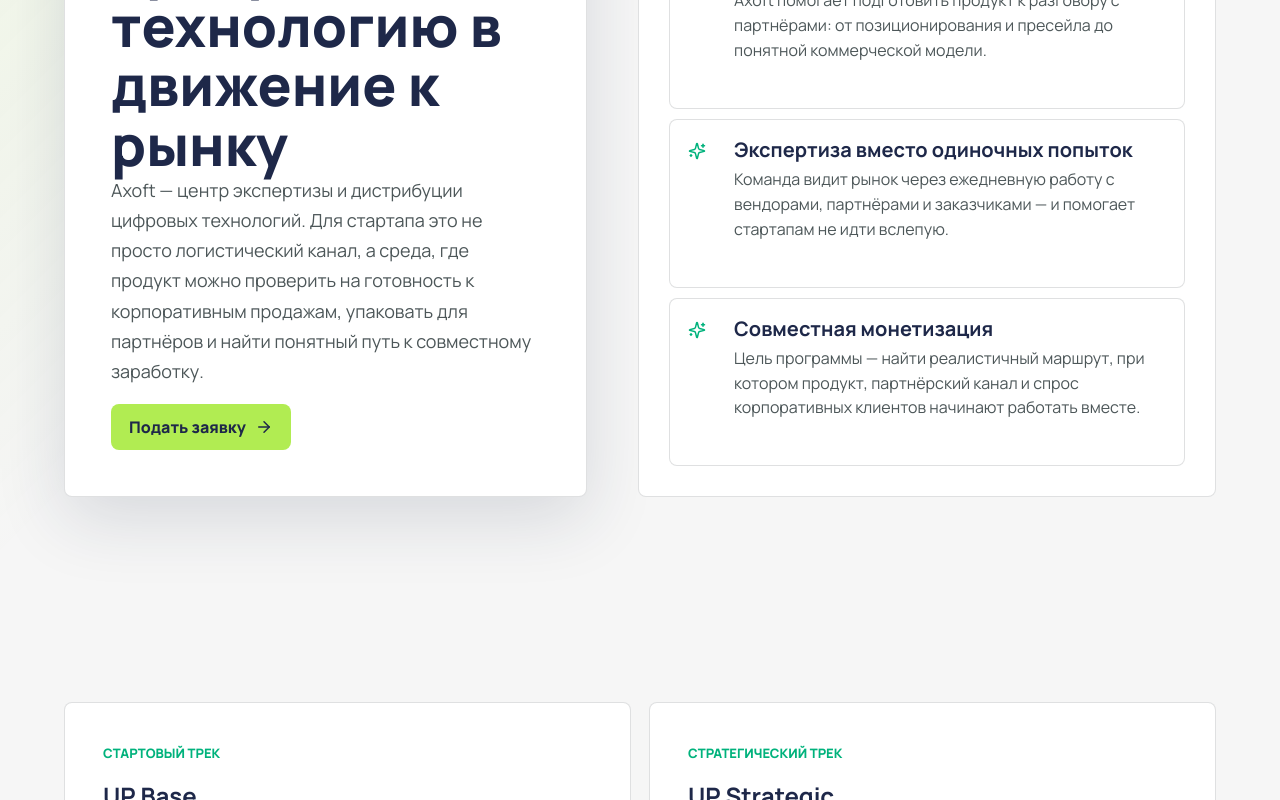
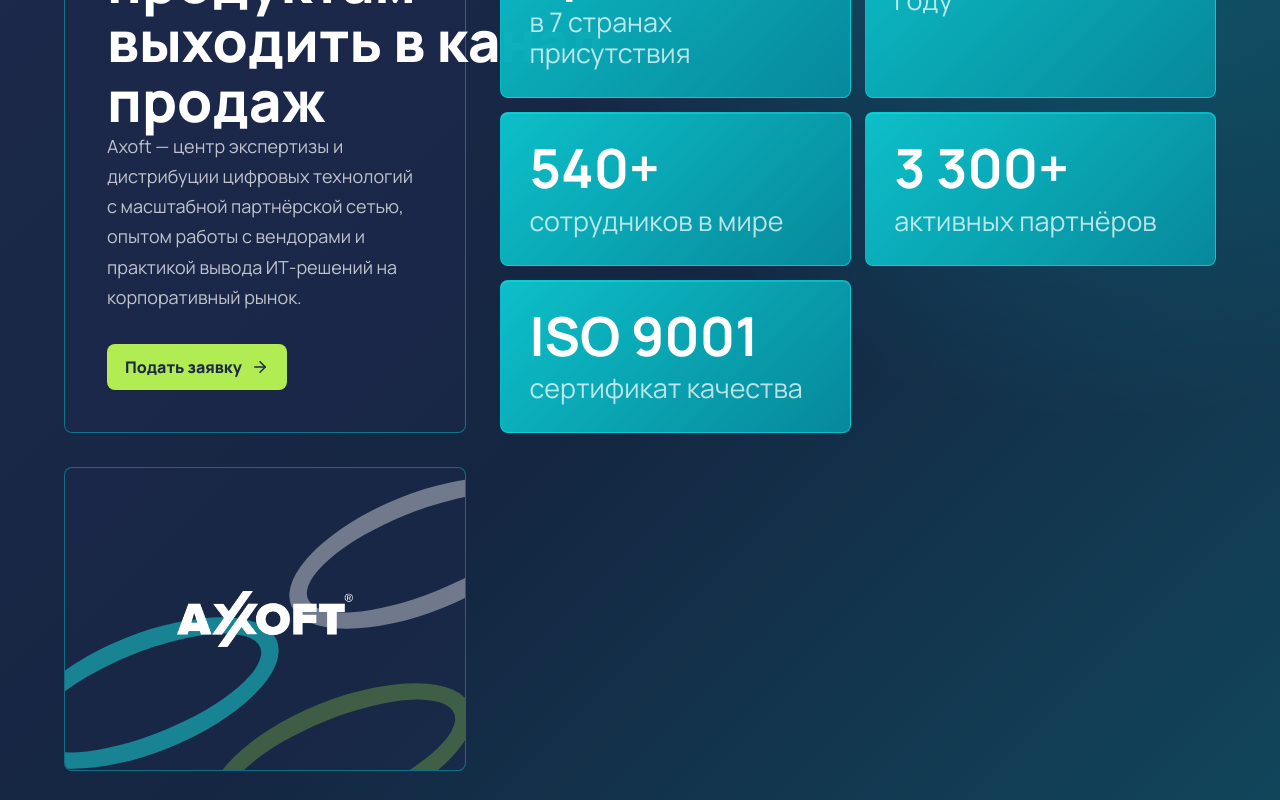
Before and after one commit to asryazanov/up-axoft-skolkovo-landing, a Next.js app: page / in a window 1280 px wide. Shown: the part 1740-2540 px from the top of the page. Built offline with nearby package versions, Linux system fonts and the light colour scheme.

Commit message:
Polish Axoft metrics section

```diff
--- a/app/globals.css
+++ b/app/globals.css
@@ -257,37 +257,42 @@
 
 .axoft-proof {
   display: grid;
-  grid-template-columns: minmax(280px, 0.95fr) minmax(0, 1.05fr);
-  gap: clamp(24px, 4vw, 52px);
-  align-items: stretch;
+  grid-template-columns: minmax(300px, 0.72fr) minmax(0, 1.28fr);
+  gap: clamp(20px, 3vw, 34px);
+  align-items: start;
   background:
-    linear-gradient(135deg, rgba(175, 247, 66, 0.12), rgba(255, 255, 255, 0) 44%),
-    var(--soft);
-}
-
-.axoft-proof-main,
-.axoft-proof-side {
-  border: 1px solid var(--line);
-  border-radius: 8px;
-  background: var(--white);
+    radial-gradient(circle at 86% 18%, rgba(0, 185, 190, 0.38), transparent 36%),
+    linear-gradient(135deg, #202a4d 0%, #142642 52%, #104e61 100%);
+  color: var(--white);
 }
 
 .axoft-proof-main {
   display: flex;
   flex-direction: column;
   align-items: flex-start;
-  padding: clamp(26px, 4vw, 46px);
-  box-shadow: var(--shadow);
+  min-height: 100%;
+  padding: clamp(24px, 3.4vw, 42px);
+  border: 1px solid rgba(0, 190, 200, 0.52);
+  border-radius: 8px;
+  background: rgba(31, 42, 77, 0.54);
 }
 
-.axoft-proof-main img {
-  width: 168px;
-  height: auto;
-  margin: 12px 0 34px;
+.axoft-proof h2,
+.axoft-proof h3 {
+  color: var(--white);
+}
+
+.axoft-proof .eyebrow {
+  color: var(--cyan);
+}
+
+.axoft-proof-main p:not(.eyebrow),
+.axoft-points p,
+.axoft-stats span {
+  color: rgba(255, 255, 255, 0.72);
 }
 
 .axoft-proof-main p:not(.eyebrow) {
-  color: var(--gray);
   font-size: 18px;
   line-height: 1.68;
 }
@@ -296,57 +301,56 @@
   margin-top: auto;
 }
 
-.axoft-proof-side {
+.axoft-stats {
+  grid-column: 2;
   display: grid;
-  gap: 18px;
-  padding: clamp(20px, 3vw, 30px);
-}
-
-.axoft-stats {
-  display: grid;
-  grid-template-columns: repeat(4, minmax(0, 1fr));
-  gap: 10px;
+  grid-template-columns: repeat(2, minmax(0, 1fr));
+  gap: 14px;
 }
 
 .axoft-stats div {
-  min-height: 120px;
-  padding: 18px;
+  min-height: 132px;
+  padding: clamp(18px, 2.4vw, 28px);
+  border: 1px solid rgba(0, 222, 229, 0.6);
   border-radius: 8px;
-  background: var(--navy);
-  color: var(--white);
+  background:
+    linear-gradient(135deg, rgba(13, 193, 202, 0.94), rgba(8, 129, 148, 0.82)),
+    rgba(0, 190, 200, 0.88);
+  box-shadow: inset 0 1px 0 rgba(255, 255, 255, 0.14);
 }
 
 .axoft-stats strong {
   display: block;
-  margin-bottom: 8px;
-  color: var(--green);
-  font-size: clamp(28px, 3.4vw, 42px);
+  margin-bottom: 10px;
+  color: var(--white);
+  font-size: clamp(30px, 4.2vw, 54px);
   line-height: 1;
 }
 
 .axoft-stats span {
-  color: rgba(255, 255, 255, 0.72);
-  font-size: 14px;
-  line-height: 1.35;
+  font-size: clamp(18px, 2.1vw, 30px);
+  line-height: 1.18;
 }
 
 .axoft-points {
+  grid-column: 1 / -1;
   display: grid;
-  gap: 10px;
+  grid-template-columns: repeat(3, minmax(0, 1fr));
+  gap: 14px;
 }
 
 .axoft-points article {
   display: grid;
   grid-template-columns: 32px 1fr;
   gap: 14px;
-  padding: 18px;
-  border: 1px solid var(--line);
+  padding: 22px;
+  border: 1px solid rgba(255, 255, 255, 0.14);
   border-radius: 8px;
-  background: var(--white);
+  background: rgba(255, 255, 255, 0.07);
 }
 
 .axoft-points svg {
-  color: var(--mint);
+  color: var(--green);
   margin-top: 4px;
 }
 
@@ -357,8 +361,59 @@
 
 .axoft-points p {
   margin: 0;
-  color: var(--gray);
   line-height: 1.55;
+}
+
+.axoft-brand-card {
+  position: relative;
+  display: grid;
+  grid-column: 1;
+  grid-row: 2;
+  min-height: 304px;
+  place-items: center;
+  overflow: hidden;
+  border: 1px solid rgba(0, 190, 200, 0.48);
+  border-radius: 8px;
+  background: rgba(31, 42, 77, 0.42);
+}
+
+.axoft-brand-card img {
+  position: relative;
+  z-index: 2;
+  width: 176px;
+  height: auto;
+  filter: brightness(0) invert(1);
+}
+
+.axoft-rings {
+  position: absolute;
+  inset: 0;
+}
+
+.axoft-rings span {
+  position: absolute;
+  width: 280px;
+  height: 118px;
+  border: 18px solid rgba(23, 214, 218, 0.52);
+  border-radius: 50%;
+  transform: rotate(-22deg);
+}
+
+.axoft-rings span:nth-child(1) {
+  left: -58px;
+  bottom: 18px;
+}
+
+.axoft-rings span:nth-child(2) {
+  right: -96px;
+  top: 26px;
+  border-color: rgba(255, 255, 255, 0.38);
+}
+
+.axoft-rings span:nth-child(3) {
+  left: 34%;
+  bottom: -48px;
+  border-color: rgba(175, 247, 66, 0.26);
 }
 
 .tracks {
@@ -749,6 +804,13 @@
     grid-column: auto;
   }
 
+  .axoft-stats,
+  .axoft-points,
+  .axoft-brand-card {
+    grid-column: auto;
+    grid-row: auto;
+  }
+
   .direction-grid,
   .axoft-stats,
   .services,
@@ -802,10 +864,19 @@
   .tracks,
   .direction-grid,
   .axoft-stats,
+  .axoft-points,
   .services,
   .people-grid,
   .form-grid {
     grid-template-columns: 1fr;
+  }
+
+  .axoft-brand-card {
+    min-height: 220px;
+  }
+
+  .axoft-stats div {
+    min-height: 112px;
   }
 
   .process article {
--- a/components/LandingPage.tsx
+++ b/components/LandingPage.tsx
@@ -95,15 +95,13 @@
       <section className="section axoft-proof">
         <div className="axoft-proof-main">
           <p className="eyebrow">{axoft.kicker}</p>
-          <Image src={`${assetBasePath}/logos/axoft.png`} alt="Axoft" width={168} height={54} />
           <h2>{axoft.title}</h2>
           <p>{axoft.lead}</p>
           <a className="primary-link" href="#form">
             Подать заявку <ArrowRight size={18} />
           </a>
         </div>
-        <div className="axoft-proof-side">
-          <div className="axoft-stats">
+        <div className="axoft-stats" aria-label="Ключевые показатели Axoft">
           {axoft.stats.map((stat) => (
             <div key={stat.label}>
               <strong>{stat.value}</strong>
@@ -111,7 +109,7 @@
             </div>
           ))}
         </div>
-          <div className="axoft-points">
+        <div className="axoft-points" aria-label="Как Axoft помогает участникам UP">
           {axoft.points.map((point) => (
             <article key={point.title}>
               <Sparkles size={18} />
@@ -121,6 +119,13 @@
               </div>
             </article>
           ))}
+        </div>
+        <div className="axoft-brand-card" aria-hidden="true">
+          <Image src={`${assetBasePath}/logos/axoft.png`} alt="" width={176} height={56} />
+          <div className="axoft-rings">
+            <span />
+            <span />
+            <span />
           </div>
         </div>
       </section>
--- a/data/site.ts
+++ b/data/site.ts
@@ -65,28 +65,31 @@
     }
   ],
   axoft: {
-    kicker: "Почему Axoft",
-    title: "Дистрибуция, которая превращает технологию в движение к рынку",
+    kicker: "Axoft в цифрах",
+    title: "Инфраструктура, которая помогает технологическим продуктам выходить в канал продаж",
     lead:
-      "Axoft — центр экспертизы и дистрибуции цифровых технологий. Для стартапа это не просто логистический канал, а среда, где продукт можно проверить на готовность к корпоративным продажам, упаковать для партнёров и найти понятный путь к совместному заработку.",
+      "Axoft — центр экспертизы и дистрибуции цифровых технологий с масштабной партнёрской сетью, опытом работы с вендорами и практикой вывода ИТ-решений на корпоративный рынок.",
     stats: [
       { value: "22 года", label: "на ИТ-рынке" },
-      { value: "550+", label: "активных партнёров" },
-      { value: "130+", label: "вендоров в портфеле" },
-      { value: "7 800+", label: "транзакций в год" }
+      { value: "61+ млрд руб.", label: "оборот в 2025 году" },
+      { value: "22 представительства", label: "в 7 странах присутствия" },
+      { value: "37 000+", label: "заказчиков в 2024 году" },
+      { value: "540+", label: "сотрудников в мире" },
+      { value: "3 300+", label: "активных партнёров" },
+      { value: "ISO 9001", label: "сертификат качества" }
     ],
     points: [
       {
-        title: "Выход в партнёрский канал",
-        text: "Axoft помогает подготовить продукт к разговору с партнёрами: от позиционирования и пресейла до понятной коммерческой модели."
+        title: "Готовность к каналу",
+        text: "Помогаем проверить, насколько продукт понятен партнёрам, заказчикам и пресейл-командам."
       },
       {
-        title: "Экспертиза вместо одиночных попыток",
-        text: "Команда видит рынок через ежедневную работу с вендорами, партнёрами и заказчиками — и помогает стартапам не идти вслепую."
+        title: "Маршрут к продажам",
+        text: "Упаковываем сильные стороны решения и ищем реалистичный путь к первым пилотам, партнёрам и сделкам."
       },
       {
-        title: "Совместная монетизация",
-        text: "Цель программы — найти реалистичный маршрут, при котором продукт, партнёрский канал и спрос корпоративных клиентов начинают работать вместе."
+        title: "Совместная экономика",
+        text: "Фокусируемся на модели, где стартап, канал и корпоративный спрос могут зарабатывать вместе."
       }
     ]
   },
```
Lines whose indentation alone changed are shown as unchanged.
